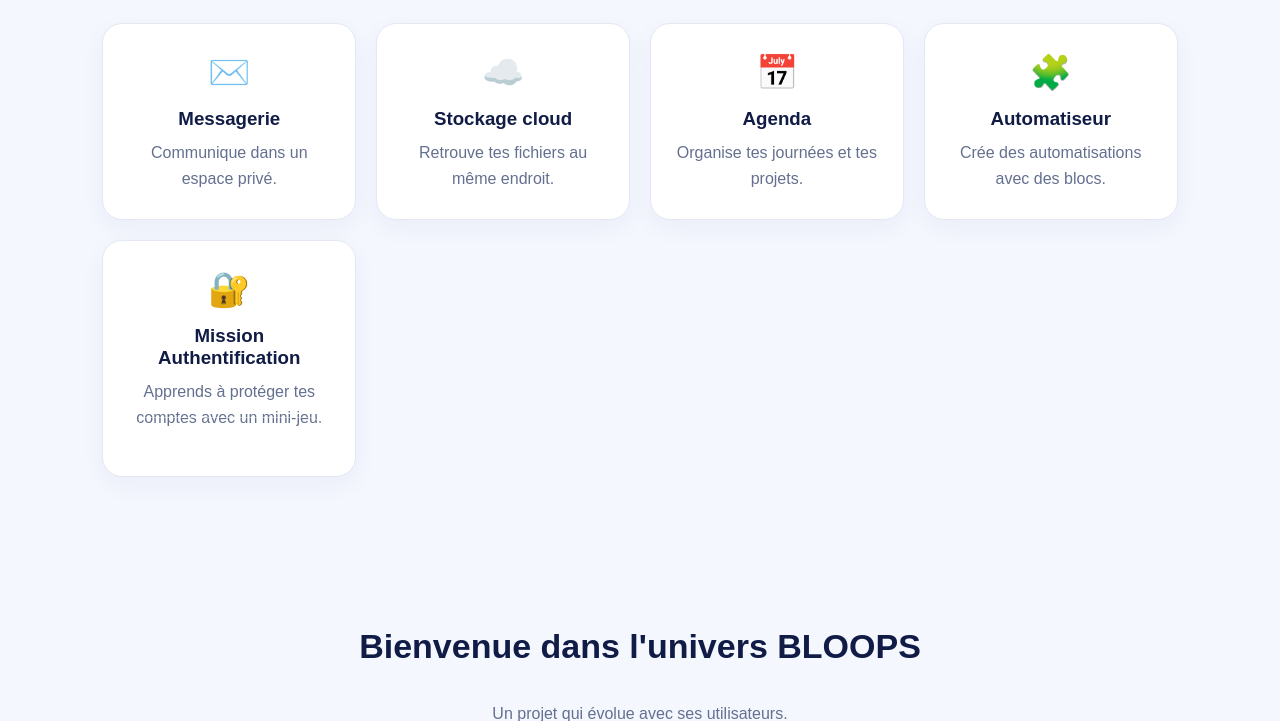
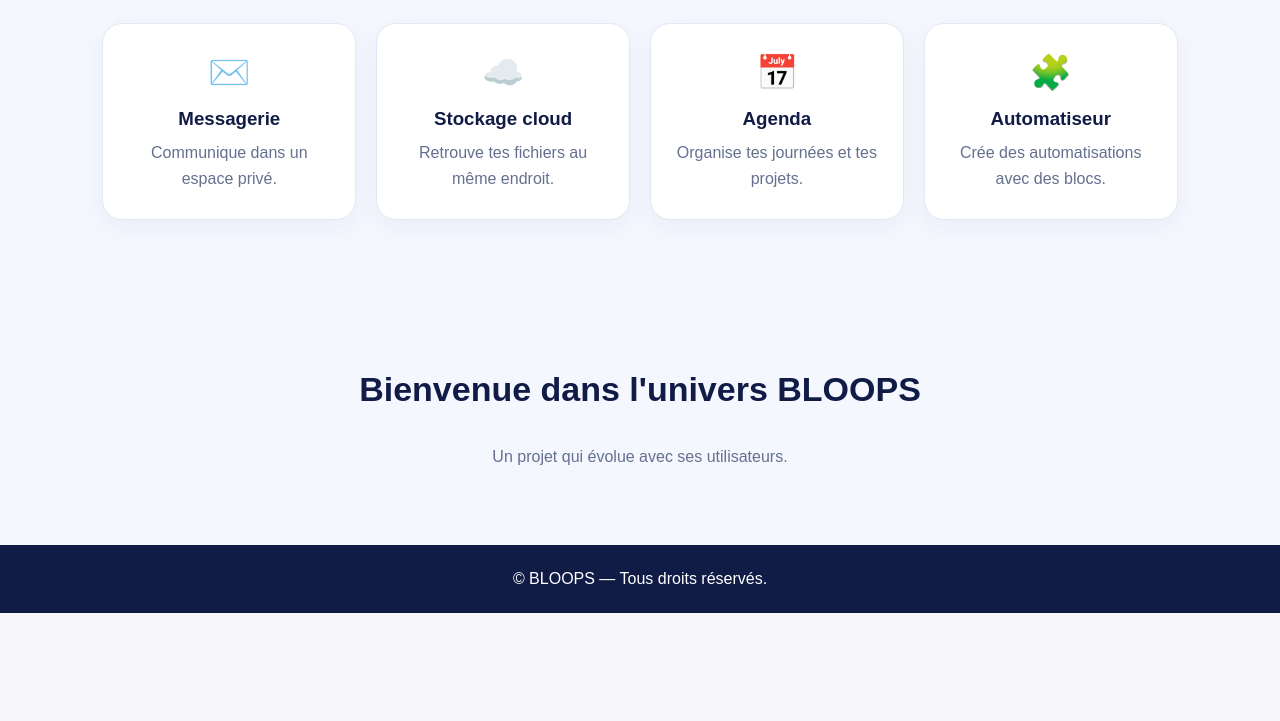
Before and after one commit to esteduo77/Bloups-v2, a Flask app: page / in a window 1280 px wide. Shown: the part 779-1500 px from the top of the page. After the commit the page ends 1392 px from the top, so only its background shows below. Run offline with Flask 3, Linux system fonts and the light colour scheme; some libraries are stand-ins or nearby versions.

Commit message:
Remove accidental game link from homepage

```diff
--- a/templates/accueil.html
+++ b/templates/accueil.html
@@ -70,13 +70,6 @@
                     <h3>Automatiseur</h3>
                     <p>Crée des automatisations avec des blocs.</p>
                 </article>
-
-                <article class="feature-card">
-                    <span>🔐</span>
-                    <h3>Mission Authentification</h3>
-                    <p>Apprends à protéger tes comptes avec un mini-jeu.</p>
-                    <a class="secondary-button" href="/jeu">Jouer maintenant →</a>
-                </article>
             </div>
         </section>
 
```
